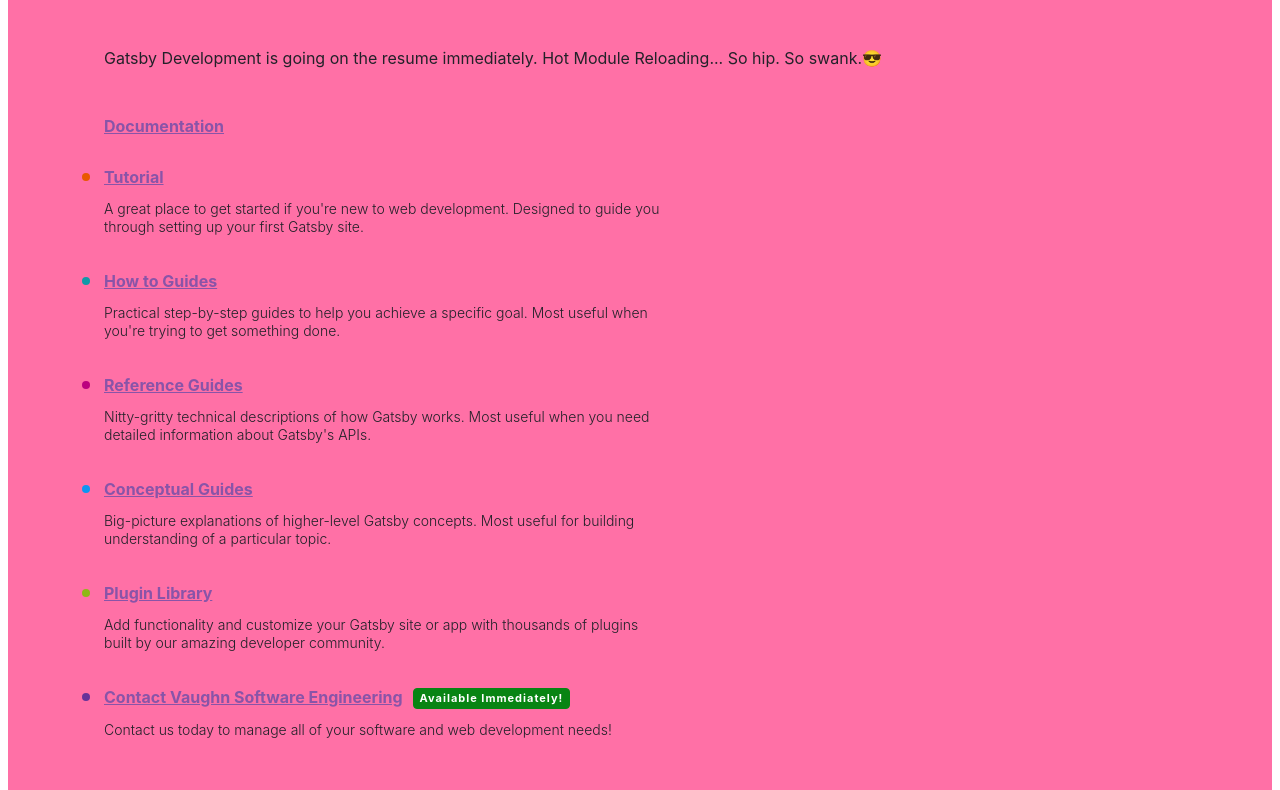
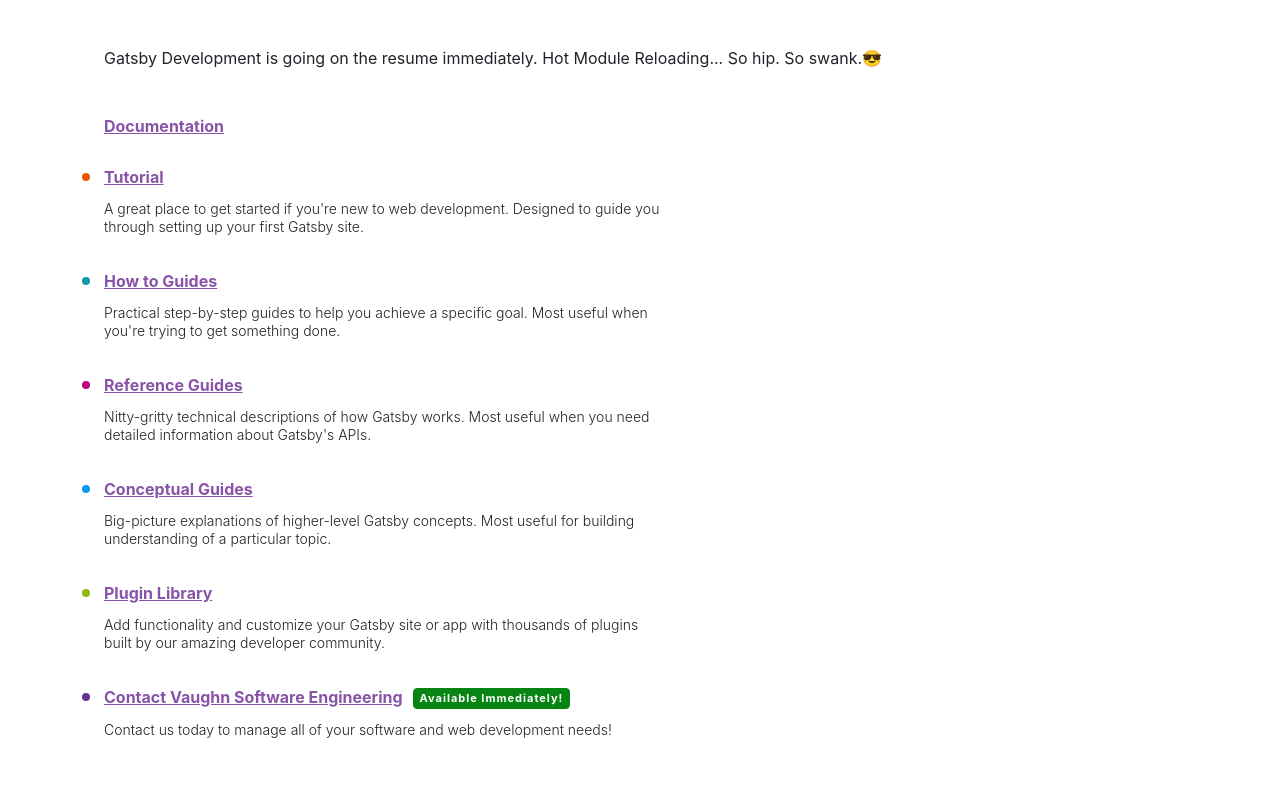
Before and after one commit to adammathewvaughn/vaughn-engineering-by-gatsby-js, a Gatsby site: page / in a window 1280 px wide. Shown: the part 471-1261 px from the top of the page. Built offline with nearby package versions, Linux system fonts and the light colour scheme; Gatsby itself is replaced by a stand-in of ours.

Commit message:
background color added.

```diff
--- a/src/pages/index.js
+++ b/src/pages/index.js
@@ -2,7 +2,7 @@
 
 // styles
 const pageStyles = {
-  background:" #FF70A6",
+  background:" #32C7E5, #F078D5",
   color: "#232129",
   padding: 96,
   fontFamily: "-apple-system, Roboto, sans-serif, serif",
```
